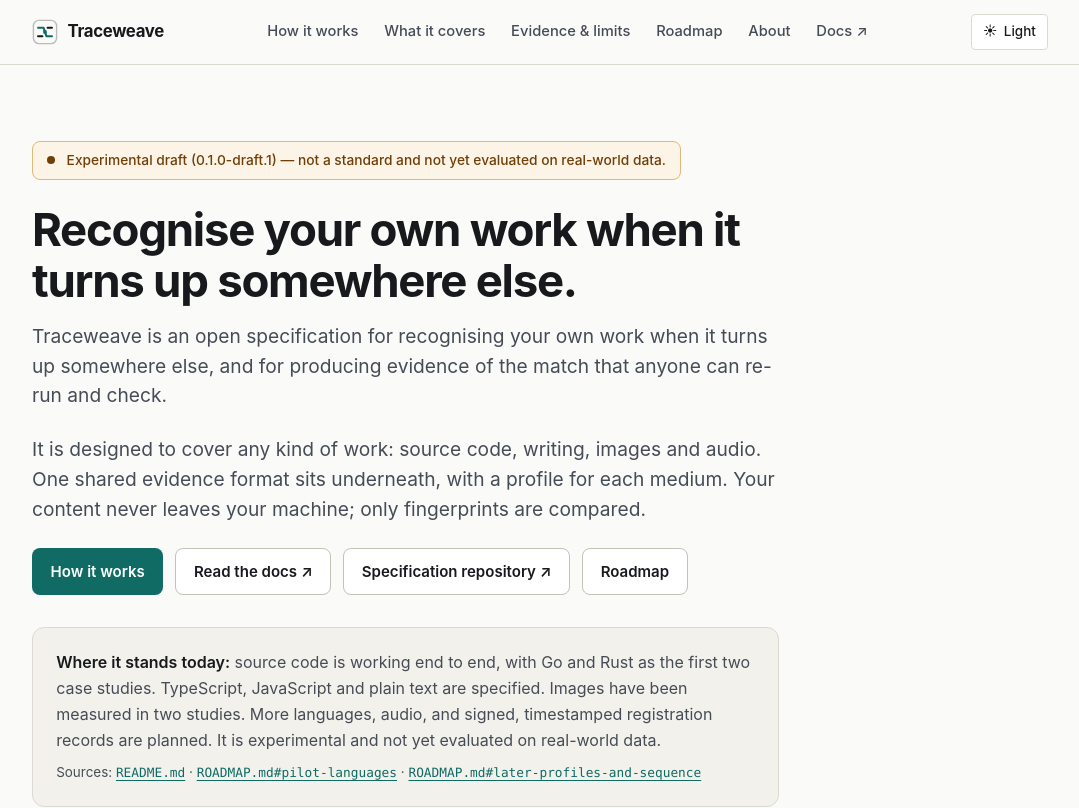
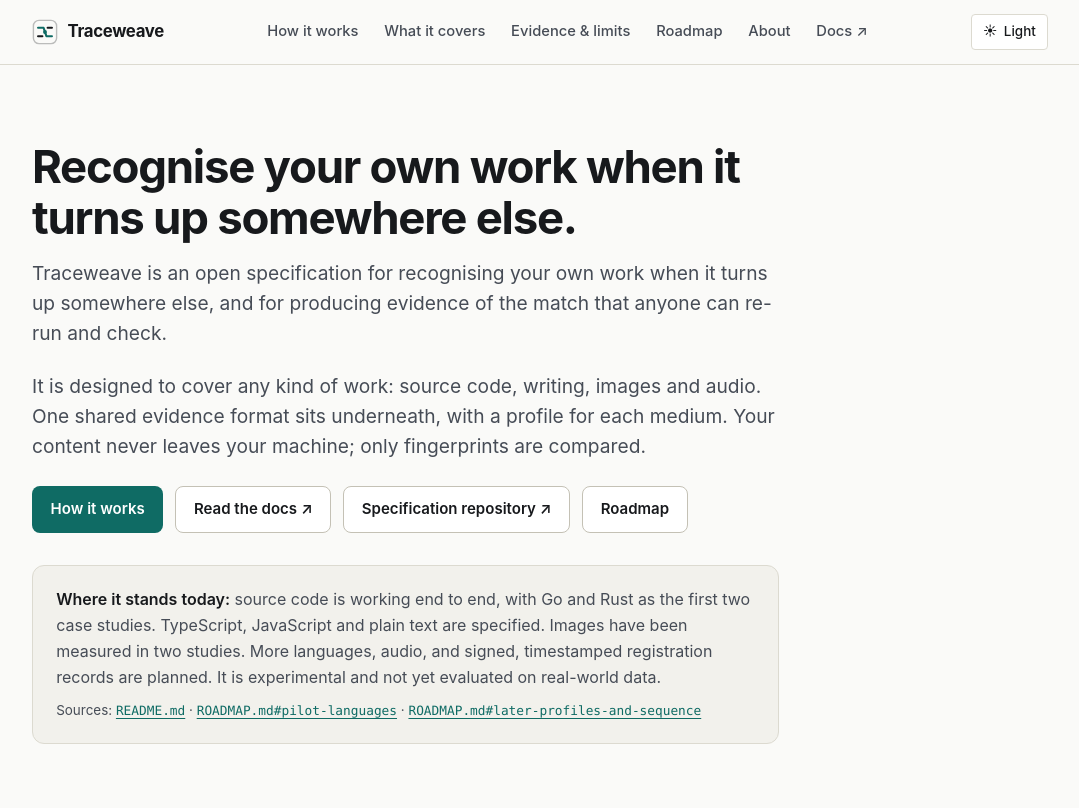
Before and after one commit to connorburgess/traceweave-web, a Next.js app: page / in a window 1280 px wide. Shown: the top 808 px of the page, without its empty margins (100-1179 px from the left). Built offline with nearby package versions, Linux system fonts and the light colour scheme.

Commit message:
Remove amber status banner and keep plain-text status on home and footer

```diff
--- a/src/app/globals.css
+++ b/src/app/globals.css
@@ -331,30 +331,7 @@ pre code {
   }
 }
 
-/* Status banner & pills */
-.status-strip {
-  display: inline-flex;
-  flex-wrap: wrap;
-  align-items: center;
-  gap: 0.5rem 0.75rem;
-  padding: 0.45rem 0.85rem;
-  border-radius: var(--radius-md);
-  background: var(--caution-bg);
-  border: 1px solid var(--caution-border);
-  color: var(--caution-ink);
-  font-size: 0.86rem;
-  font-weight: 550;
-  margin-bottom: 1.5rem;
-}
-
-.status-dot {
-  width: 0.5rem;
-  height: 0.5rem;
-  border-radius: 999px;
-  background: currentColor;
-  flex-shrink: 0;
-}
-
+/* Pills */
 .badge {
   display: inline-flex;
   align-items: center;
@@ -483,23 +460,6 @@ pre code {
   border: 1px solid var(--border);
   border-radius: var(--radius-lg);
   padding: 1.35rem 1.45rem;
-}
-
-.card-caution {
-  background: var(--caution-bg);
-  border: 1px solid var(--caution-border);
-  border-radius: var(--radius-lg);
-  padding: 1.35rem 1.45rem;
-}
-
-.card-caution h2,
-.card-caution h3 {
-  color: var(--caution-ink);
-}
-
-.card-caution p,
-.card-caution li {
-  color: var(--ink);
 }
 
 .card-title-row {
--- a/src/app/page.tsx
+++ b/src/app/page.tsx
@@ -2,7 +2,7 @@ import type { Metadata } from "next";
 import Link from "next/link";
 import { SourceLink } from "@/components/SourceLink";
 import { WorkflowDiagram } from "@/components/WorkflowDiagram";
-import { ROADMAP_COUNTS, SPEC_DRAFT_VERSION } from "@/data/facts";
+import { ROADMAP_COUNTS } from "@/data/facts";
 import { DOCS_URL, SPEC_TREE_URL, specUrl } from "@/lib/sources";
 
 export const metadata: Metadata = {
@@ -47,14 +47,6 @@ export default function HomePage() {
     <>
       <section className="hero">
         <div className="container">
-          <div className="status-strip" role="note" aria-label="Project maturity status">
-            <span className="status-dot" aria-hidden="true" />
-            <span>
-              Experimental draft ({SPEC_DRAFT_VERSION}) — not a standard and not yet
-              evaluated on real-world data.
-            </span>
-          </div>
-
           <div style={{ maxWidth: "74ch" }}>
             <h1>
               Recognise your own work when it turns up somewhere else.
```
Also changed, not shown: scripts/check-content.mjs (+13 -3 lines), src/app/opengraph-image.tsx (+0 -15 lines).
